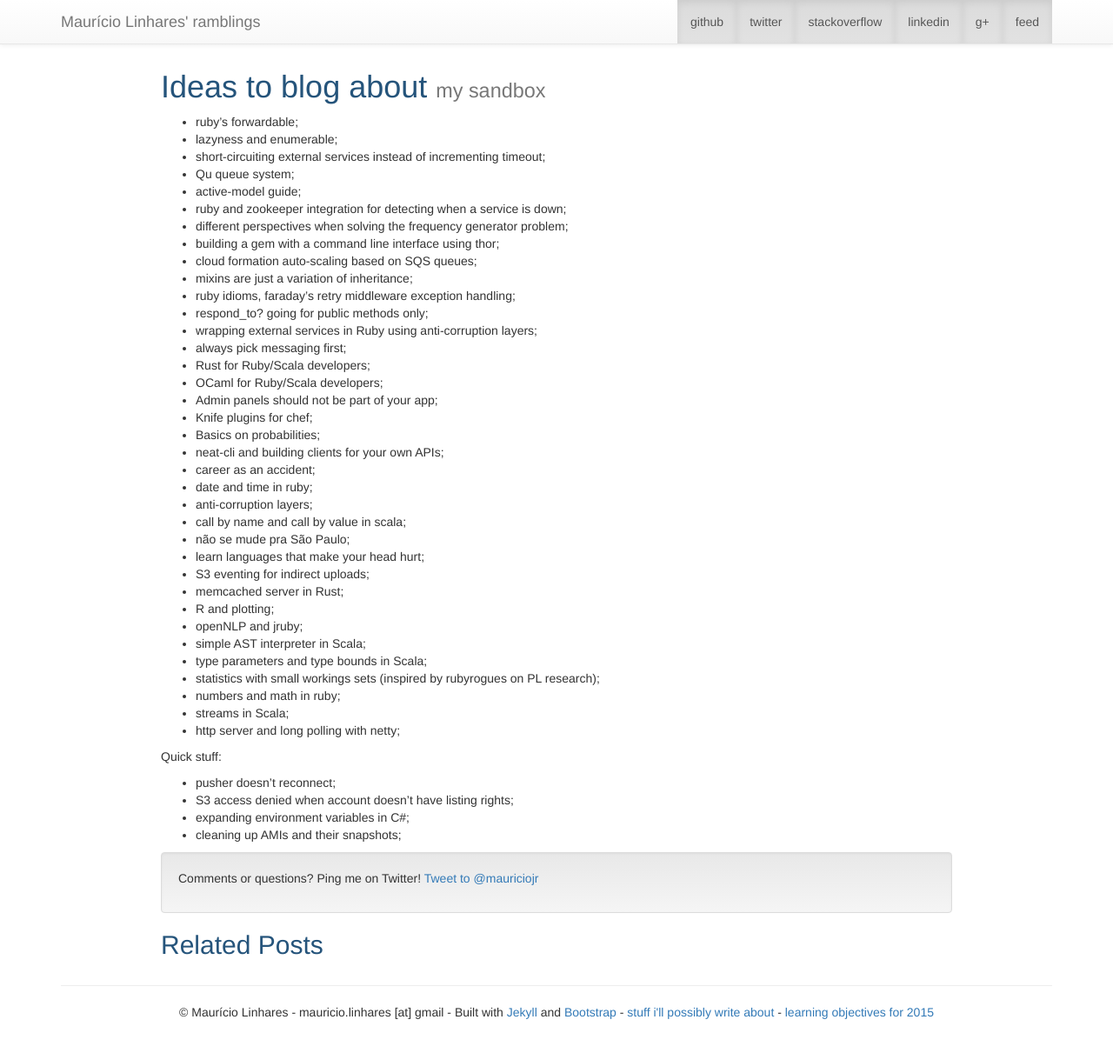
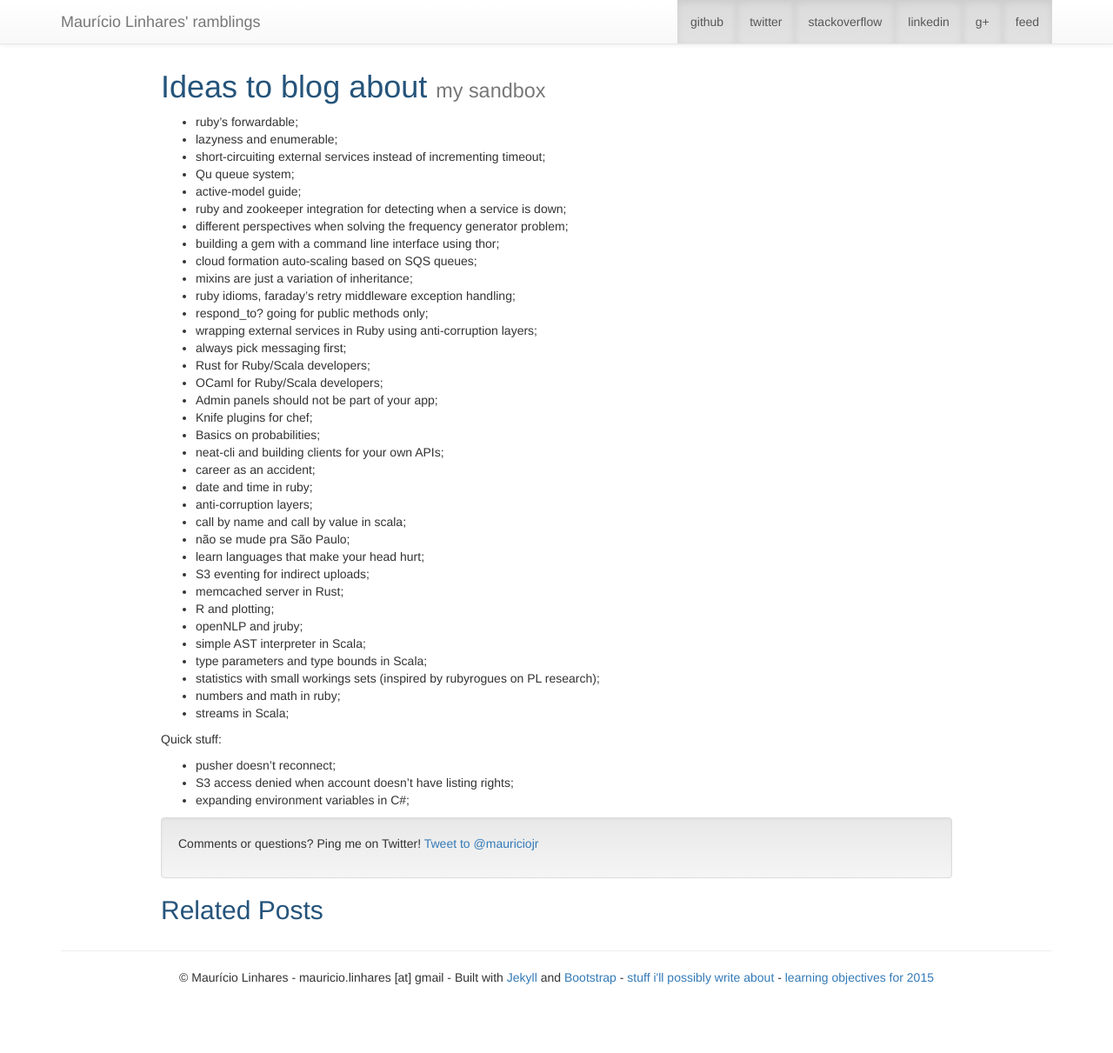
Before and after one commit to mauricio/mauricio.github.com, a Jekyll site: the page built from ideas/index.md, in a window 1280 px wide and 1224 px high. Shown: the top 1211 px of the window at 87% size. Built offline with Jekyll 4.4.1, drawn with Linux system fonts in a browser that asks for light colours; comment, search, counter and statistics services are not loaded.

Commit message:
TECH - removing stuff that got done before

```diff
--- a/ideas/index.md
+++ b/ideas/index.md
@@ -39,11 +39,9 @@ subtitle: my sandbox
 * statistics with small workings sets (inspired by rubyrogues on PL research);
 * numbers and math in ruby;
 * streams in Scala;
-* http server and long polling with netty;
 
 Quick stuff:
 
 * pusher doesn't reconnect;
 * S3 access denied when account doesn't have listing rights;
 * expanding environment variables in C#;
-* cleaning up AMIs and their snapshots;
```
